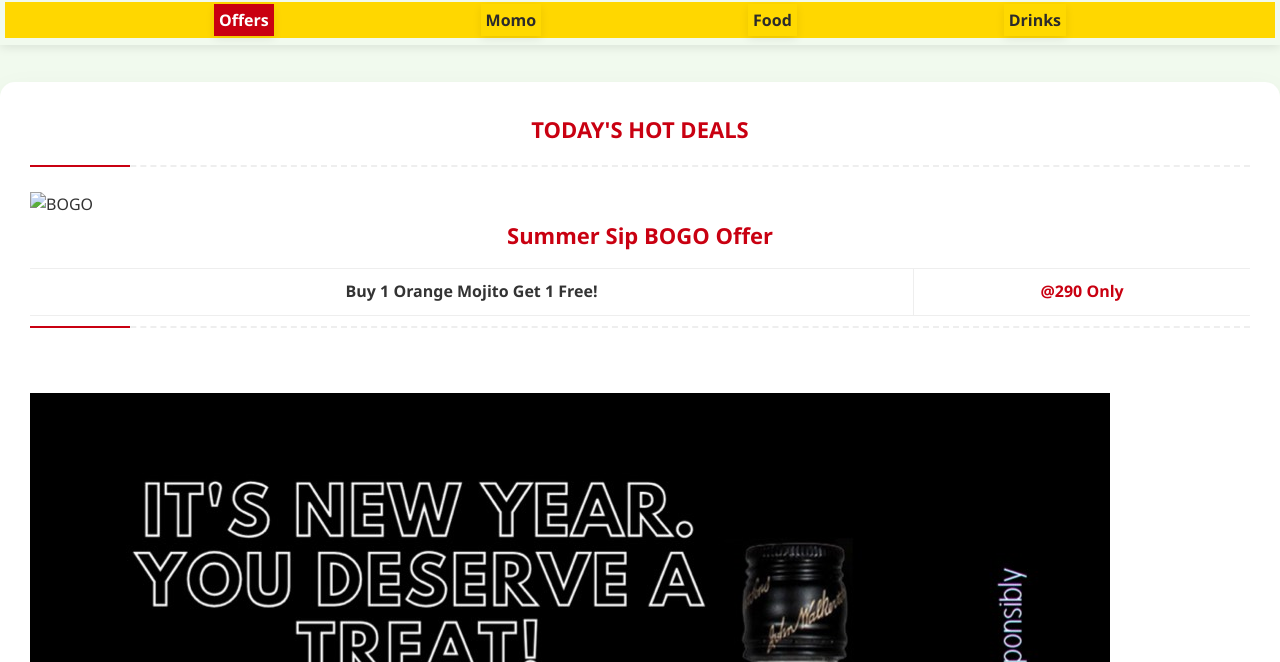
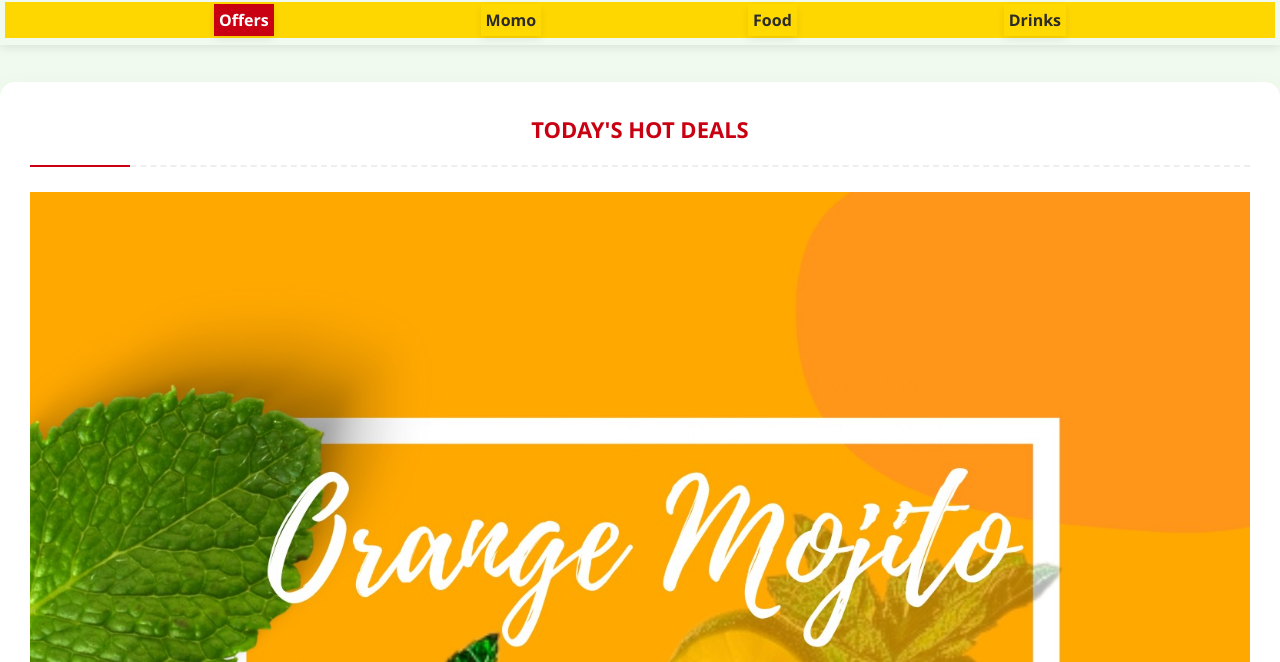
Before and after one commit to nimbootm/nimboo, a plain HTML site: page index.html in a window 1280 px wide. Shown: the part 138-800 px from the top of the page. Drawn offline with Linux system fonts and the light colour scheme.

Commit message:
Update index.html

```diff
--- a/index.html
+++ b/index.html
@@ -377,7 +377,7 @@
 
 
                 <div class="offers img">
-                    <img src="OrangeMojito.png" alt="BOGO">
+                    <img src="OrangeMojito.jpeg" alt="BOGO">
                 </div>
 
 
```
